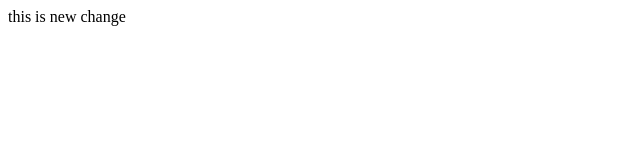
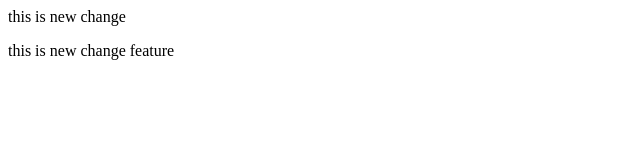
Before and after one commit to Abhinav9694-ux/localrepo, a plain HTML site: page index.html in a window 1280 px wide. Shown: the whole page, without its empty margins (0-640 px from the left). Drawn offline with Linux system fonts and the light colour scheme.

Commit message:
Add new feature1

```diff
--- a/index.html
+++ b/index.html
@@ -1 +1,2 @@
 <p>this is new change </p>
+<p>this is new change feature </p>
```
